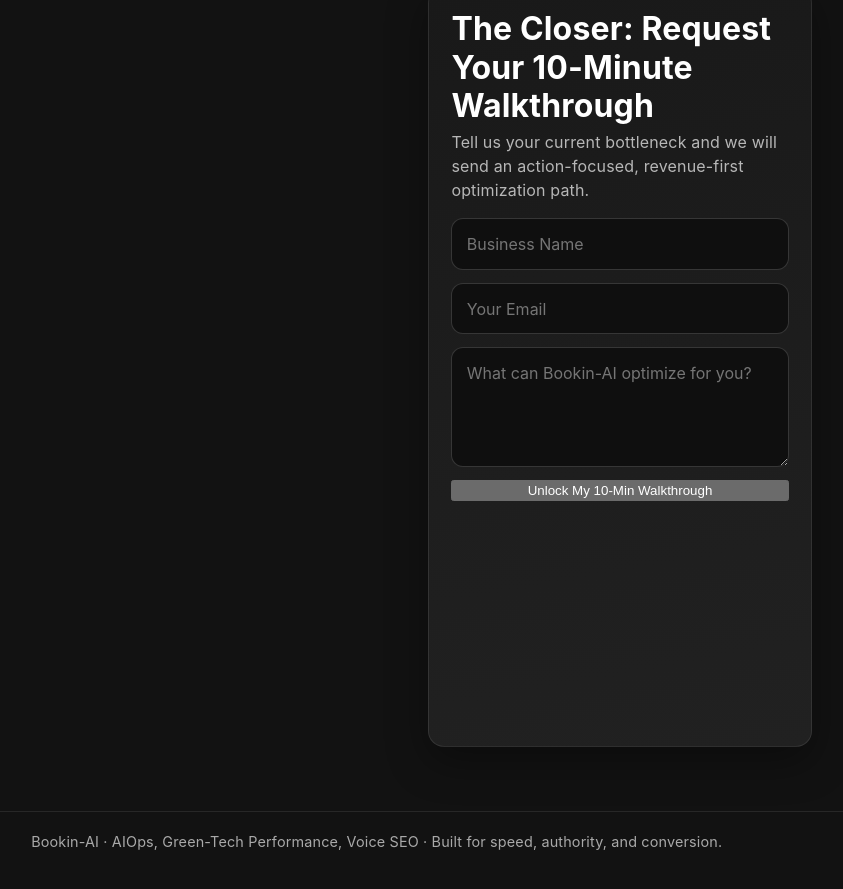
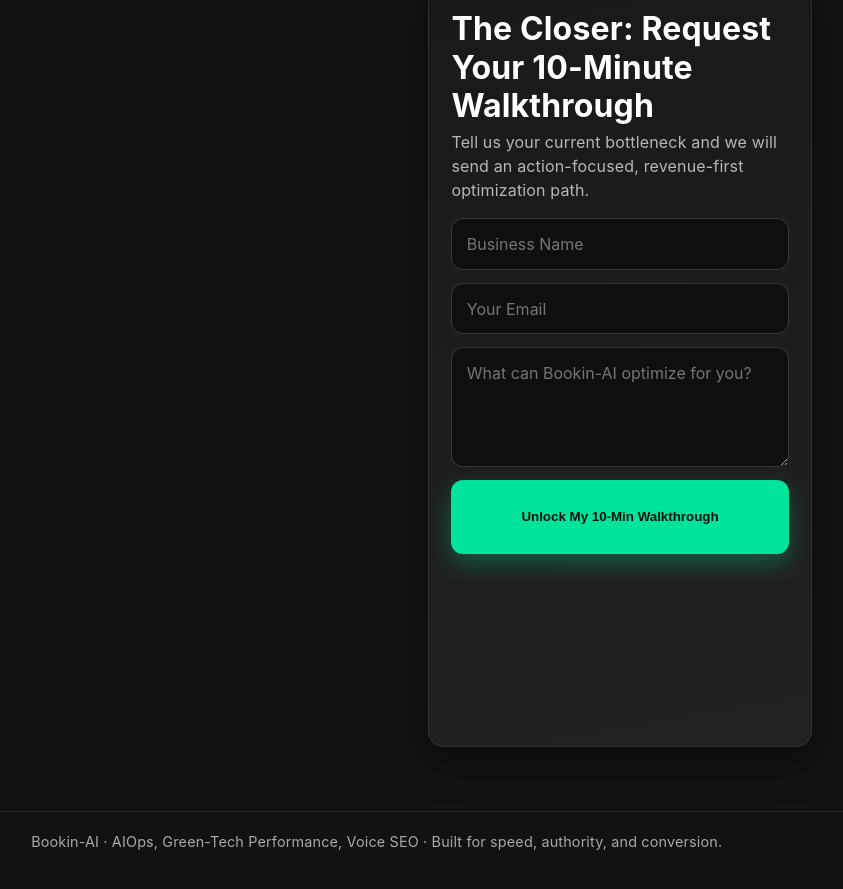
Before and after one commit to afilmer-ai/bookin-ai-portfolio, a plain HTML site: page index.html in a window 1280 px wide. Shown: the part 2157-3046 px from the top of the page, without its empty margins (20-863 px from the left). Drawn offline with Linux system fonts and the light colour scheme.

Commit message:
Add files via upload

```diff
--- a/index.html
+++ b/index.html
@@ -421,6 +421,24 @@
       align-content: start;
     }
 
+    #cta form button[type="submit"] {
+      min-height: 74px;
+      padding: 1.2rem 1.5rem;
+      border: 1px solid transparent;
+      border-radius: 12px;
+      background: var(--emerald);
+      color: #04140f;
+      font-weight: 700;
+      cursor: pointer;
+      box-shadow: 0 10px 24px rgba(0, 227, 154, 0.3);
+      transition: transform 0.2s ease, box-shadow 0.2s ease;
+    }
+
+    #cta form button[type="submit"]:hover {
+      transform: translateY(-1px);
+      box-shadow: 0 14px 30px rgba(0, 227, 154, 0.38);
+    }
+
     .form-grid {
       display: grid;
       grid-template-columns: repeat(2, minmax(0, 1fr));
```
